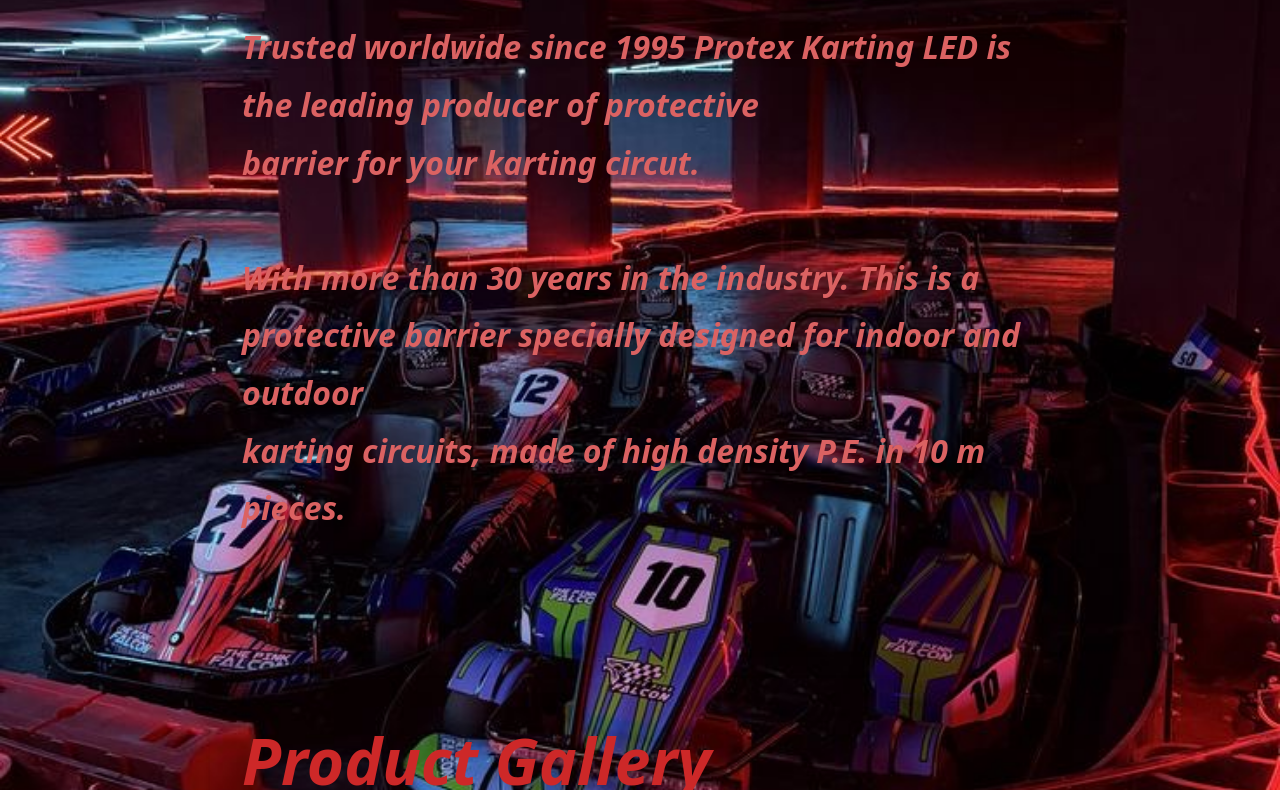
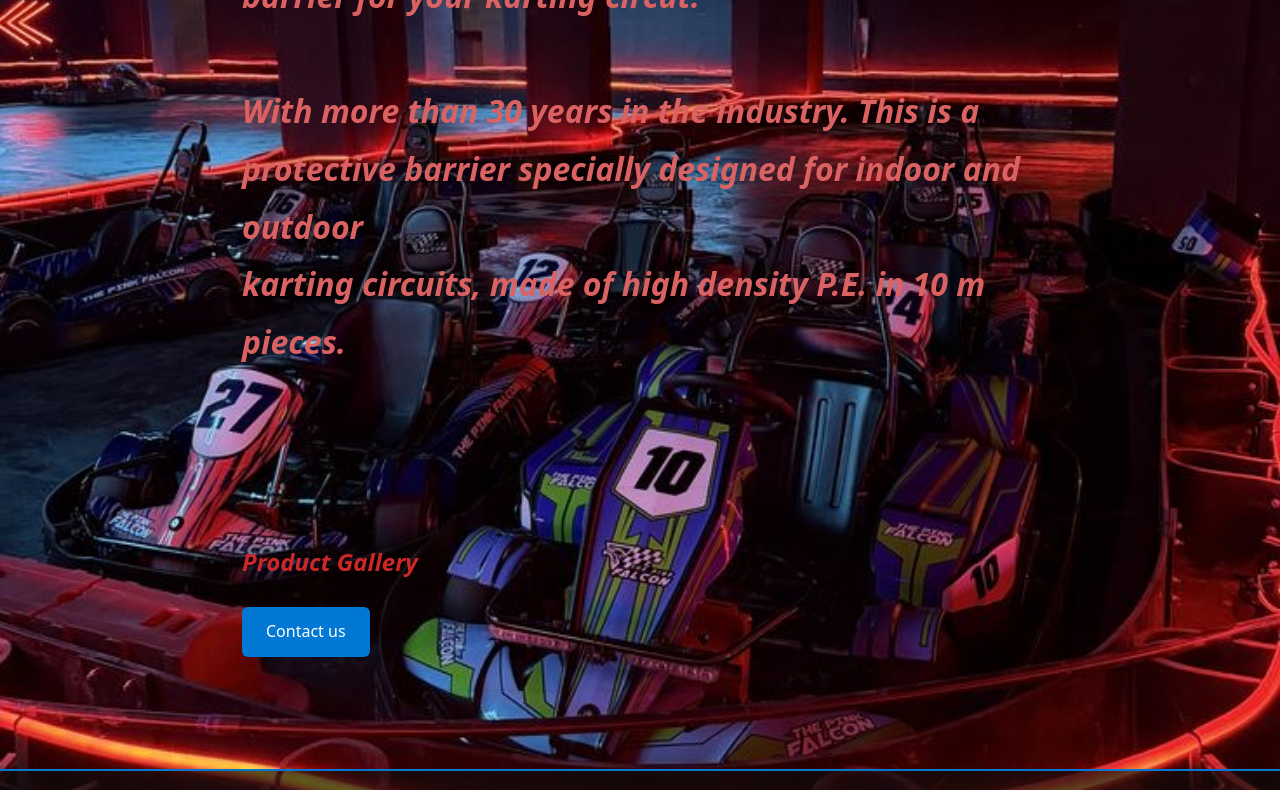
Before and after one commit to protexkartingled/protexkartingled.github.io, a plain HTML site: page index.html in a window 1280 px wide. Shown: the part 404-1194 px from the top of the page. Drawn offline with Linux system fonts and the light colour scheme.

Commit message:
Update styles.css

```diff
--- a/styles.css
+++ b/styles.css
@@ -61,7 +61,7 @@
 }
 
 h2 {
-  font-size: 4rem;
+  font-size: 3,5rem;
   font-style: oblique;
   margin-bottom: 2,5rem;
   color: #cd2828;
```
